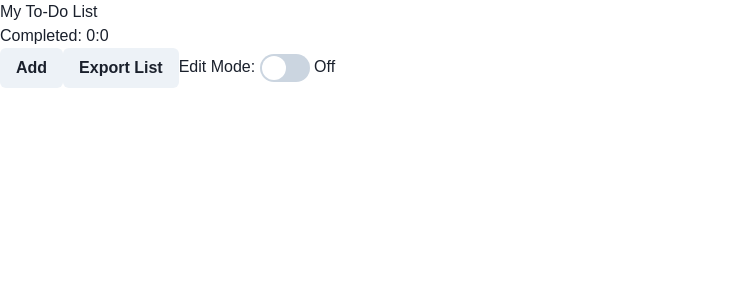
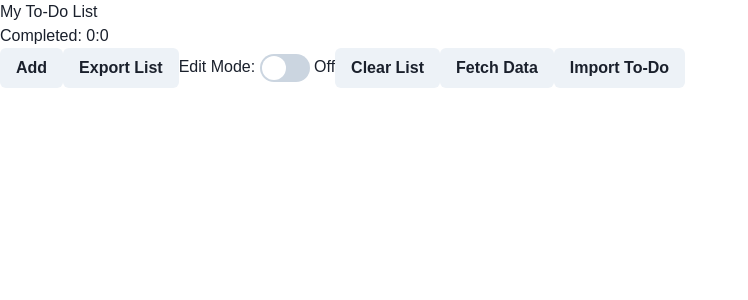
Before and after one commit to pnwttklm/weird-to-do, a Next.js app: page / in a window 1280 px wide. Shown: the top 300 px of the page, without its empty margins (0-748 px from the left). Built offline with nearby package versions, Linux system fonts and the light colour scheme; a web font is replaced by a local one.

Commit message:
Ver 2.0
Add ClearList, FetchData, and Import from file.

```diff
--- a/app/page.tsx
+++ b/app/page.tsx
@@ -16,7 +16,12 @@ import {
   Checkbox,
 } from "@chakra-ui/react";
 
-import { DragDropContext, Droppable, Draggable } from "react-beautiful-dnd";
+import {
+  DragDropContext,
+  Droppable,
+  Draggable,
+  DropResult,
+} from "react-beautiful-dnd";
 
 type TodoItem = {
   id: number;
@@ -91,6 +96,47 @@ export default function Home() {
     setEditChecked(!editChecked);
   };
 
+  const onDragEnd = (result: DropResult) => {
+    if (!result.destination) return;
+
+    const items = Array.from(list);
+    const [reorderedItem] = items.splice(result.source.index, 1);
+    items.splice(result.destination.index, 0, reorderedItem);
+
+    setList(items);
+  };
+
+  const fetchData = async () => {
+    try {
+      const response = await fetch("https://dummyjson.com/todos");
+      if (!response.ok) {
+        throw new Error("Failed to fetch data");
+      }
+      const data = await response.json();
+      setList(data.todos);
+    } catch (error) {
+      console.error("Error fetching data:", error);
+    }
+  };
+
+  const fetchImport = () => {
+    const fileInput = document.createElement("input");
+    fileInput.type = "file";
+    fileInput.accept = ".json";
+    fileInput.onchange = async (event) => {
+      if (!event.target.files) return;
+      const file = event.target.files[0];
+      const reader = new FileReader();
+      reader.onload = async (event) => {
+        if (!event.target?.result) return;
+        const data = JSON.parse(event.target.result as string);
+        setList(data);
+      };
+      reader.readAsText(file);
+    };
+    fileInput.click();
+  };
+
   return (
     <>
       <h1>My To-Do List</h1>
@@ -99,12 +145,11 @@ export default function Home() {
       </h1>
       {editChecked && <h1>Edit Mode</h1>}
       <div className="flex flex-col">
-
         {list.map((item) => {
           return (
             <div key={item.id}>
               <Checkbox
-                              checked={item.completed}
+                isChecked={item.completed}
                 size="lg"
                 colorScheme="green"
                 onChange={() => handleCheck(item.id)}
@@ -113,16 +158,12 @@ export default function Home() {
               {item.todo}
               {editChecked && (
                 <>
-                                <Button onClick={() => handleRemove(item.id)}>
-                                  Remove
-                                </Button>
+                  <Button onClick={() => handleRemove(item.id)}>Remove</Button>
                 </>
               )}
             </div>
-
           );
         })}
-
       </div>
       <Button onClick={onOpen}>Add</Button>
       <Button onClick={exportListToFile}>Export List</Button>
@@ -134,6 +175,9 @@ export default function Home() {
         onChange={() => handleEdit()}
       />{" "}
       {editChecked ? "On" : "Off"}
+      <Button onClick={() => setList([])}>Clear List</Button>
+      <Button onClick={fetchData}>Fetch Data</Button>
+      <Button onClick={fetchImport}>Import To-Do</Button>
       <Modal onClose={onClose} isOpen={isOpen} isCentered>
         <ModalOverlay />
         <ModalContent>
```
Also changed, not shown: package.json (+6 -1 lines), 1 other file (tests, documents, lock files or other folders). Lines whose indentation alone changed are shown as unchanged.
